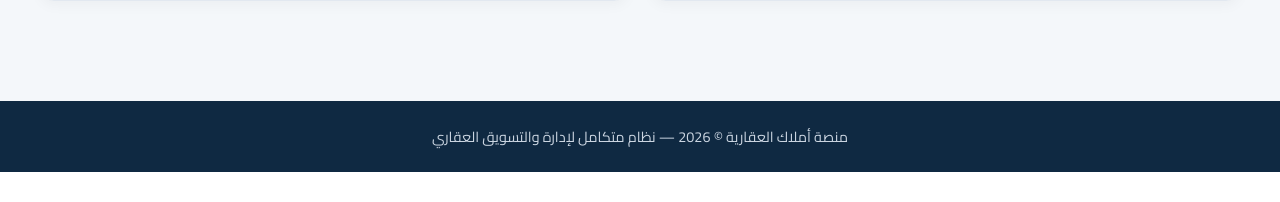
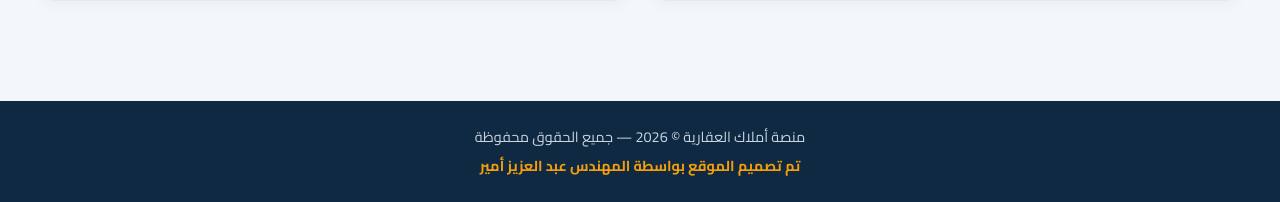
Before and after one commit to zizoa2979-byte/amlak-real-estate, a Flask app: page / in a window 1280 px wide. Shown: the part 2150-2352 px from the top of the page. Before the commit the page ends 2322 px from the top, so only its background shows below. Run offline with Flask 3, Linux system fonts and the light colour scheme; data comes from the database, SQL or seed files in the repository; data that the repository does not hold is empty; some libraries are stand-ins or nearby versions.

Commit message:
Add files via upload

```diff
--- a/amlak-real-estate/templates/index.html
+++ b/amlak-real-estate/templates/index.html
@@ -495,7 +495,10 @@
 </a>
 
 <footer>
-    <p>منصة أملاك العقارية &copy; 2026 — نظام متكامل لإدارة والتسويق العقاري</p>
+    <p>منصة أملاك العقارية &copy; 2026 — جميع الحقوق محفوظة</p>
+    <p style="margin-top: 6px; color: #f59e0b; font-weight: 700;">
+        تم تصميم الموقع بواسطة المهندس عبد العزيز أمير
+    </p>
 </footer>
 
 <script id="slotsData" type="application/json">{{ (viewing_slots or ["الفترة الأولى: من 10:00 صباحاً إلى 12:00 ظهراً", "الفترة الثانية: من 3:00 عصراً إلى 5:00 مساءً"]) | tojson }}</script>
```
Also changed, not shown: amlak-real-estate/app.py (+0 -12 lines).
